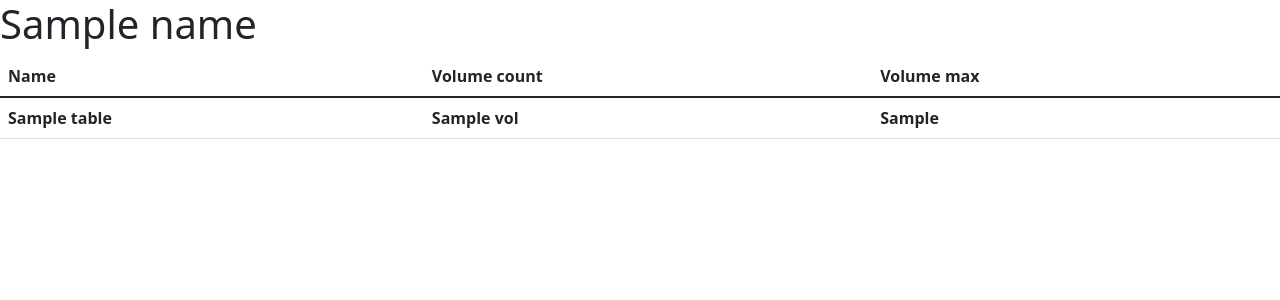
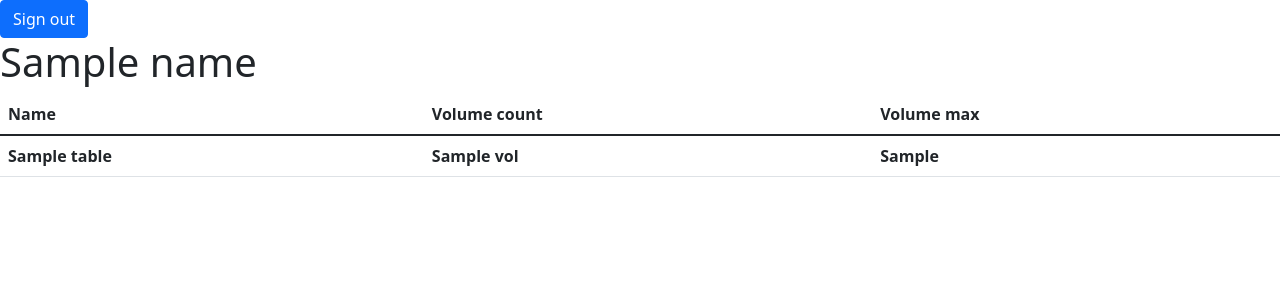
Before and after one commit to Squidnugi/AnimeProject, a Flask app: template templates/index.html in a window 1280 px wide. Shown: the top 300 px of the page. Run offline with Flask 2, Linux system fonts and the light colour scheme; the template is opened without the code that fills it: most values are stand-ins (such as "Sample title", 1, 10 or a date in 2020); lists and menus that the app fills with data are empty.

Commit message:
Sign Out

```diff
--- a/app.py
+++ b/app.py
@@ -88,5 +88,14 @@ def login():
     else:
         return render_template('login.html')
 
+@app.route('/sign_out', methods = ['GET', 'POST'])
+def sign_out():
+    if request.method == 'POST':
+        resp = make_response(redirect(url_for('main')))
+        resp.delete_cookie('user')
+        return resp
+    else:
+        return render_template('sign_out.html')
+
 if __name__ == '__main__':
     app.run()
--- a/templates/base.html
+++ b/templates/base.html
@@ -8,6 +8,9 @@
     <script src="https://cdn.jsdelivr.net/npm/bootstrap@5.1.3/dist/js/bootstrap.bundle.min.js"></script>
 </head>
 <body>
+    <form action="{{ url_for('sign_out') }}", method="get">
+        <button type="submit" class="btn btn-primary">Sign out</button>
+    </form>
     {% block content %}
     {% endblock %}
 </body>
```
Also changed, not shown: templates/sign_out.html (+7 -2 lines).
